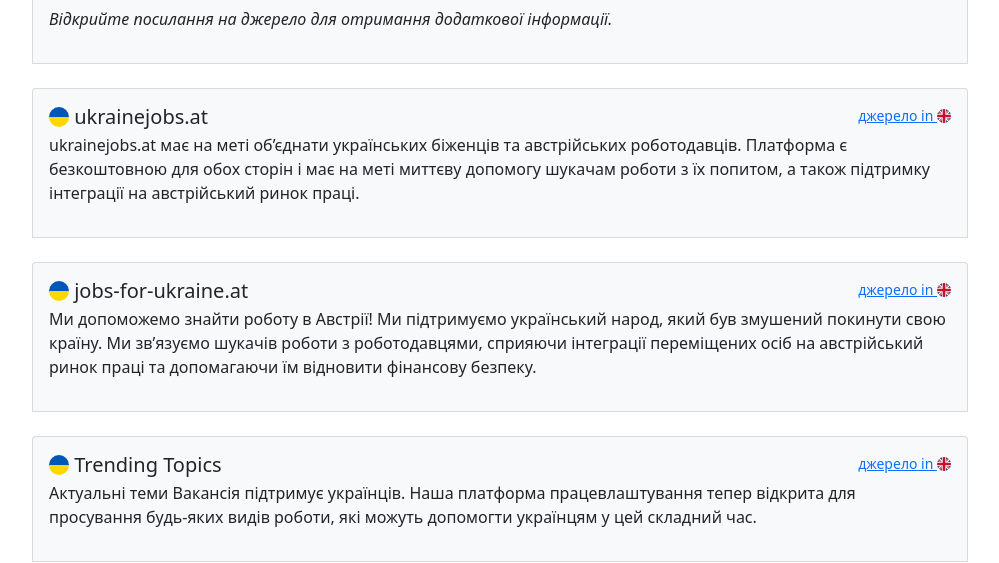
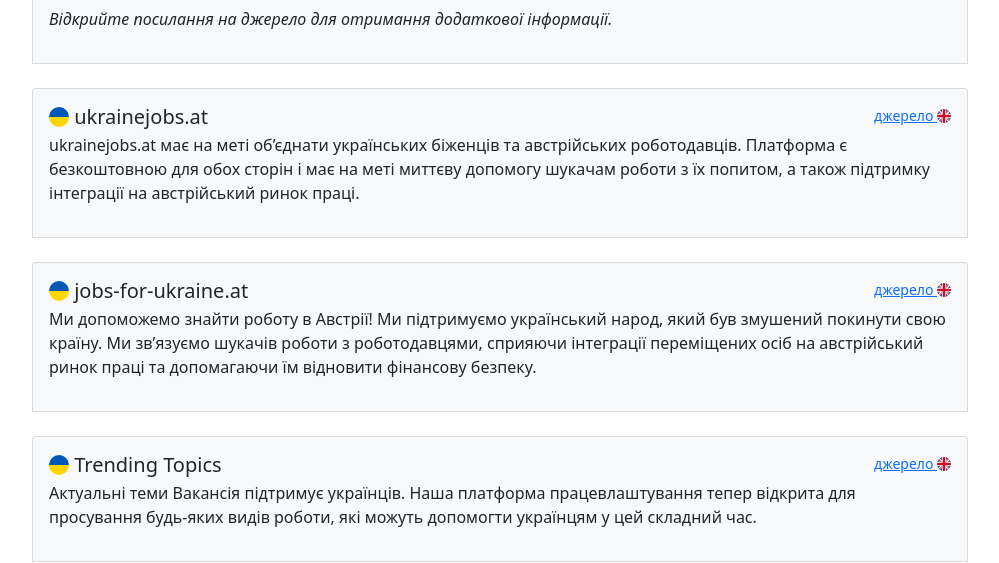
Before and after one commit to support-for-ukrainians-in-austria/support-for-ukrainians-in-austria.github.io, a Jekyll site: the page built from index.markdown, in a window 1280 px wide and 1400 px high, scrolled down 4288 px. Shown: the part 154-717 px from the top of the window, without its empty margins (140-1139 px from the left). Built offline with Jekyll 4.4.1, drawn with Linux system fonts in a browser that asks for light colours; some of the changed text lies outside the part shown.

Commit message:
Fix source language indicator

```diff
--- a/_includes/snippets/source.html
+++ b/_includes/snippets/source.html
@@ -8,7 +8,7 @@
 {%- endif -%}
 {%- if source.lang != language -%}
   {% assign language = source.lang %}
-  in {% include snippets/flag.html %}
+  {% include snippets/flag.html %}
 {%- endif -%}
 {%- if source.translated -%}
   {%- if language == "uk" -%}
```
